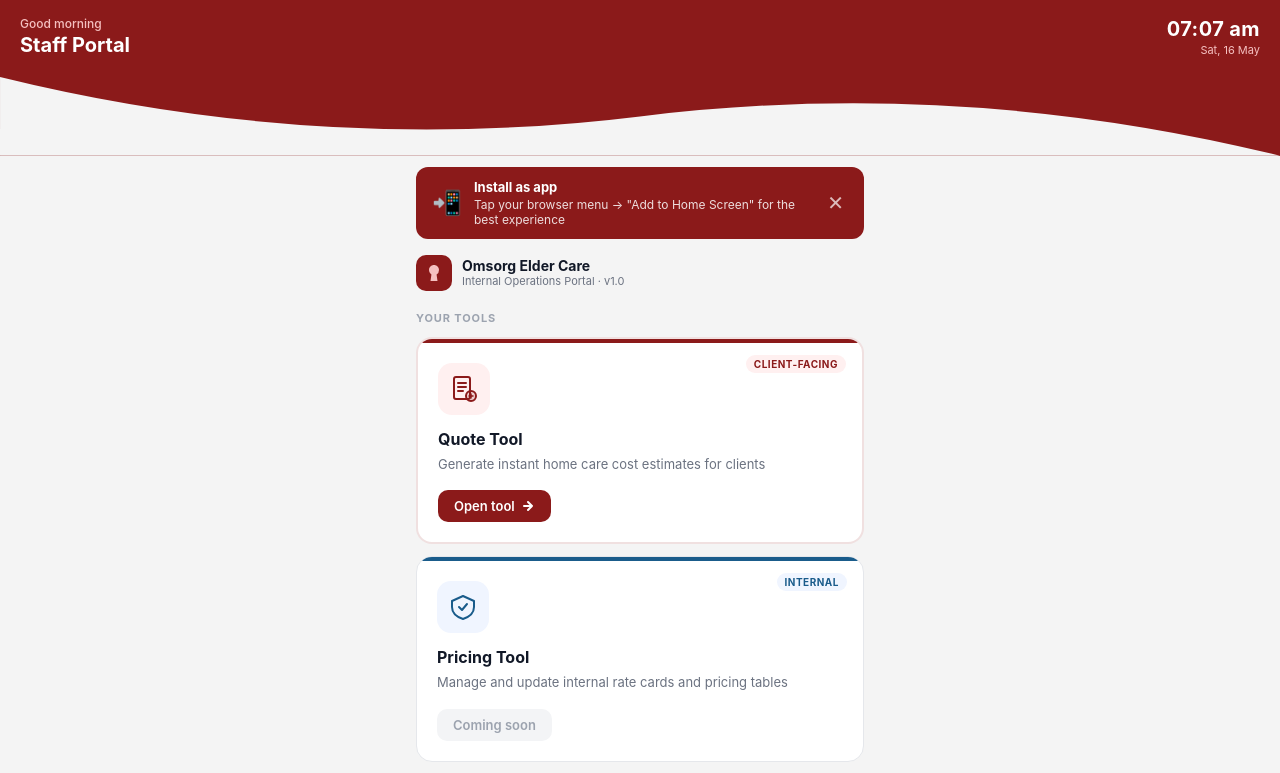
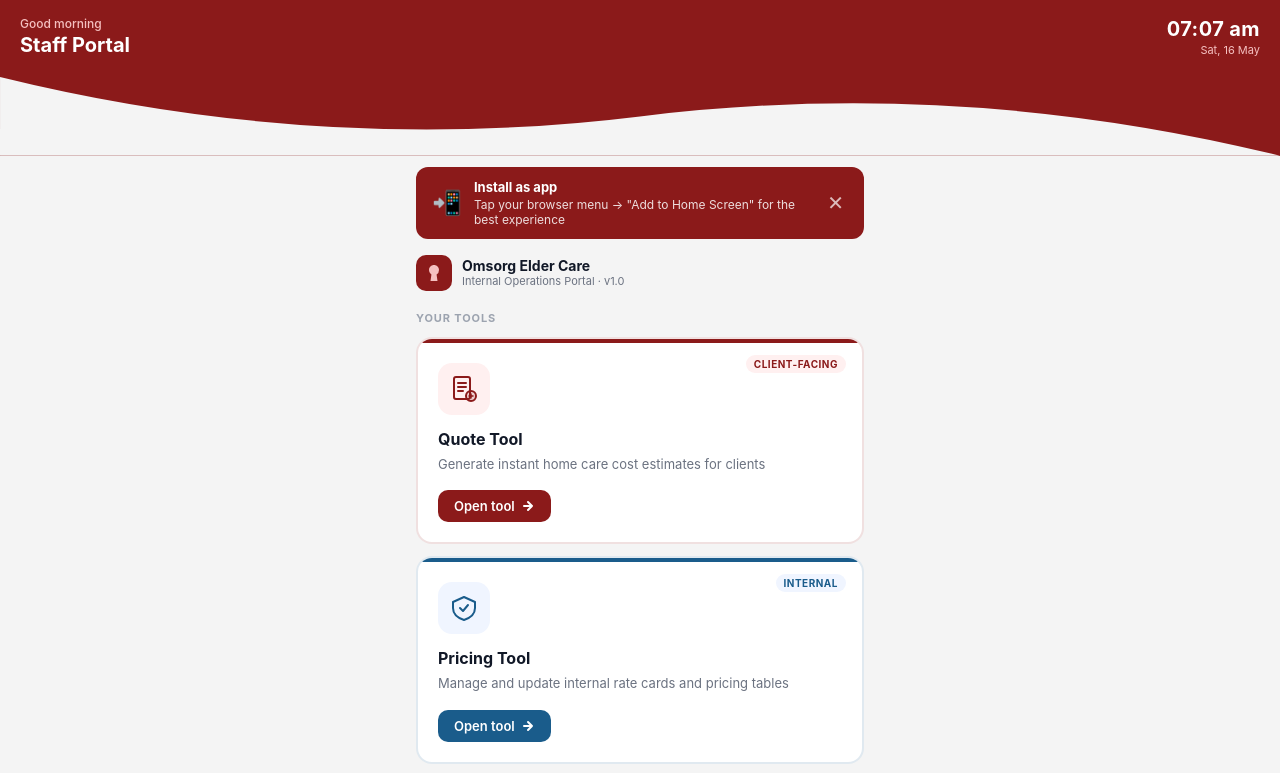
Before and after one commit to madhupsrivastava/omsorg-staff-portal, a Next.js app: page / in a window 1280 px wide. Shown: the top 773 px of the page. Built offline with nearby package versions, Linux system fonts and the light colour scheme.

Commit message:
Update index.js

```diff
--- a/pages/index.js
+++ b/pages/index.js
@@ -24,7 +24,7 @@ const TOOLS = [
     id: "pricing",
     name: "Pricing Tool",
     desc: "Manage and update internal rate cards and pricing tables",
-    url: "#",
+    url: "https://project-iodcs.vercel.app",
     icon: (
       <svg width="28" height="28" viewBox="0 0 28 28" fill="none">
         <path d="M14 3L25 8v6c0 6-5 10-11 12C8 24 3 20 3 14V8l11-5z" stroke="currentColor" strokeWidth="2" strokeLinejoin="round"/>
@@ -33,14 +33,14 @@ const TOOLS = [
     ),
     color: "#1A5C8B",
     lightColor: "#F0F5FF",
-    status: "coming",
+    status: "live",
     tag: "Internal",
   },
   {
     id: "staff",
     name: "Staff Profile Generator",
     desc: "Create and manage caregiver and staff profile documents",
-    url: "#",
+    url: "https://omsorg-staff-profile-generator.vercel.app",
     icon: (
       <svg width="28" height="28" viewBox="0 0 28 28" fill="none">
         <circle cx="14" cy="9" r="5" stroke="currentColor" strokeWidth="2"/>
@@ -50,7 +50,7 @@ const TOOLS = [
     ),
     color: "#1A7A4A",
     lightColor: "#F0FFF5",
-    status: "coming",
+    status: "live",
     tag: "HR & Operations",
   },
   {
```
